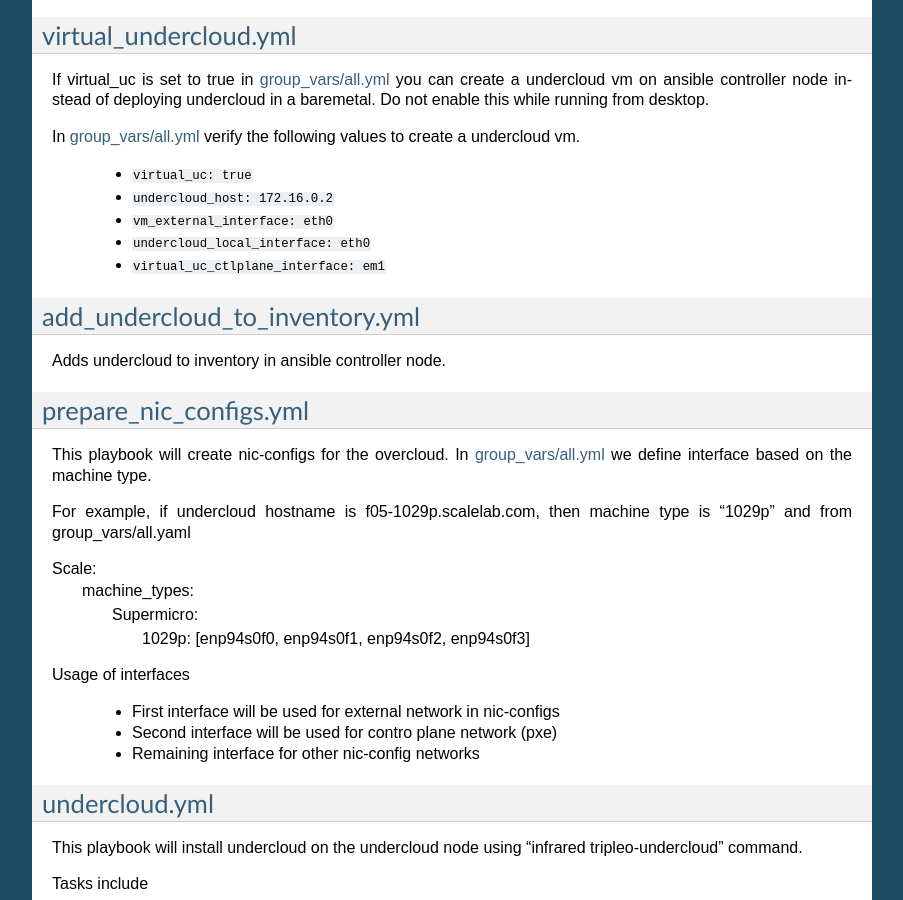
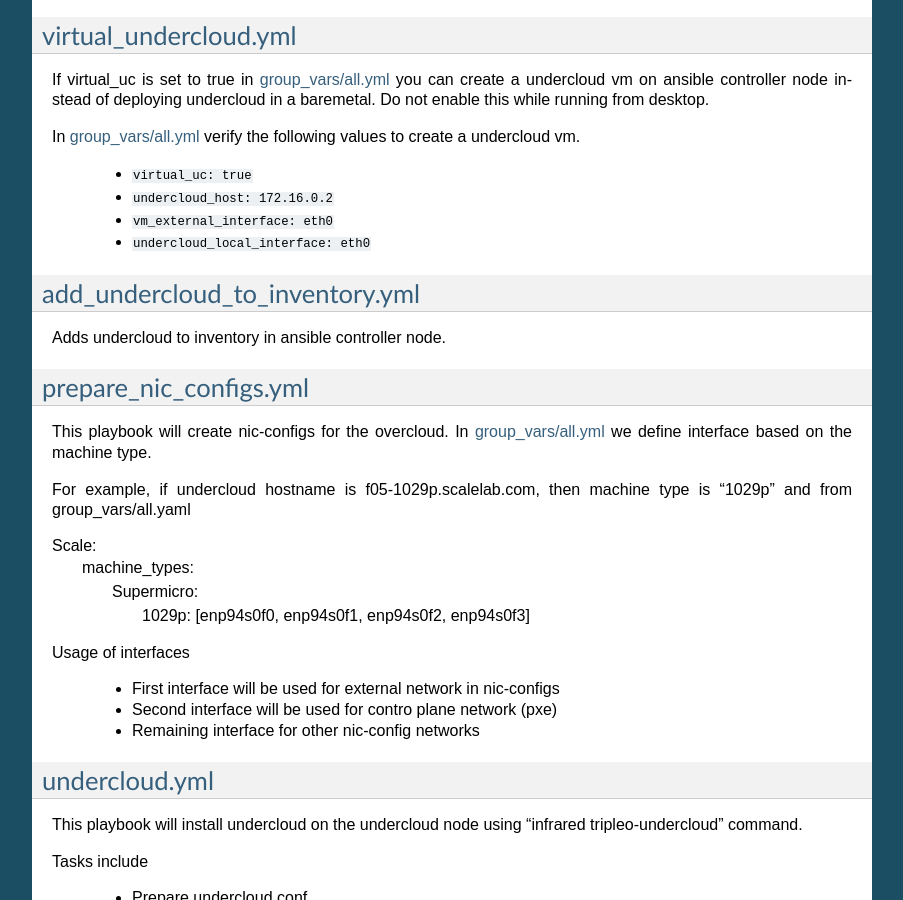
Before and after one commit to redhat-performance/jetpack, a Sphinx documentation site: the page built from docs/source/playbooks.rst, in a window 1280 px wide and 900 px high, scrolled down 555 px. Shown: the whole window, without its empty margins (198-1101 px from the left). Built offline with Sphinx 7.4.7, drawn with Linux system fonts in a browser that asks for light colours.

Commit message:
doc is changed according to interface
automate_virtual_uc_ctlpane_interface

```diff
--- a/docs/source/playbooks.rst
+++ b/docs/source/playbooks.rst
@@ -35,7 +35,6 @@ In `group_vars/all.yml <https://github.com/redhat-performance/jetpack/blob/maste
   * ``undercloud_host: 172.16.0.2``
   * ``vm_external_interface: eth0``
   * ``undercloud_local_interface: eth0``
-  * ``virtual_uc_ctlplane_interface: em1``
 
 `add_undercloud_to_inventory.yml <https://github.com/redhat-performance/jetpack/blob/master/add_undercloud_to_inventory.yml>`_
 ------------------------------------------------------------------------------------------------------------------------------
```
Also changed, not shown: 1 other file.
